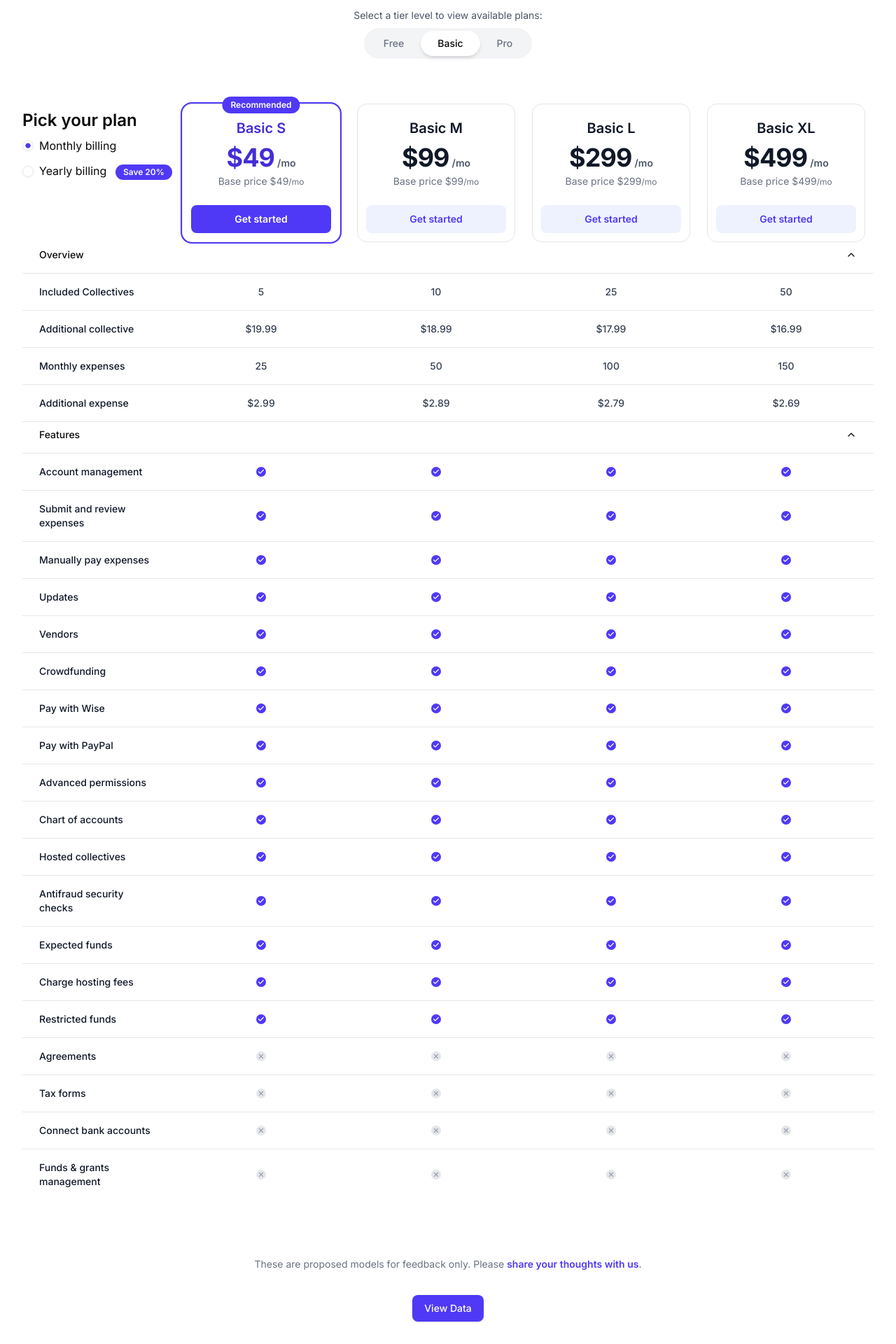
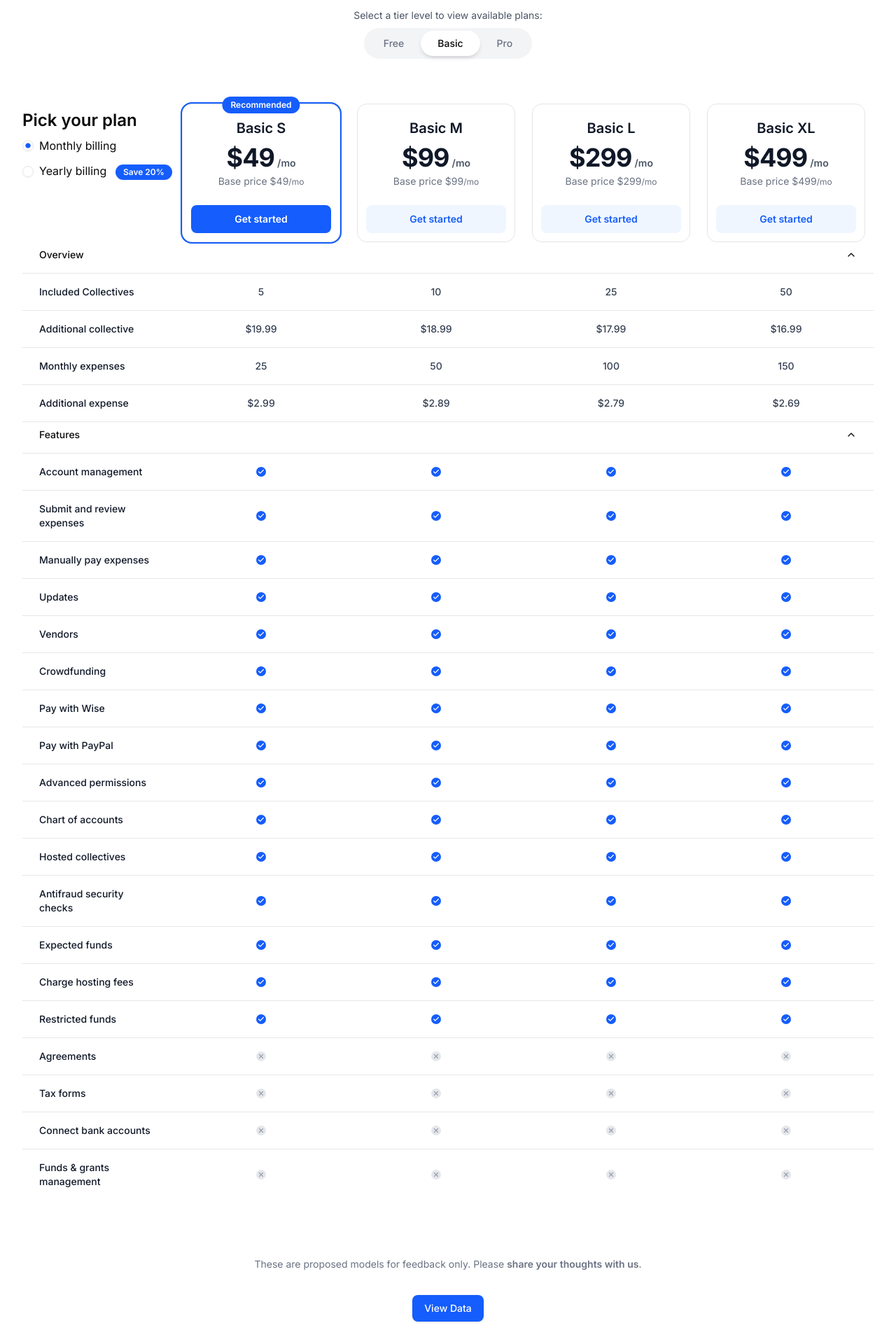
Before and after one commit to opencollective/pricing, a Next.js app: page / in a window 1280 px wide. Shown: the part 620-2540 px from the top of the page at 70% size. Built offline with nearby package versions, Linux system fonts and the light colour scheme.

Commit message:
Adjust colors

```diff
--- a/app/(landing)/[slug]/page.tsx
+++ b/app/(landing)/[slug]/page.tsx
@@ -27,7 +27,7 @@ export default async function CollectivePage({ params }: PageProps) {
       <div className="mx-auto max-w-7xl px-6 lg:px-8">
         {/* Header section */}
         <div className="mx-auto max-w-4xl text-center mb-12">
-          <h1 className="text-base font-semibold leading-7 text-indigo-600">
+          <h1 className="text-base font-semibold leading-7 text-blue-600">
             Collective Details
           </h1>
           <p className="mt-2 text-4xl font-bold text-balance tracking-tight text-gray-900 sm:text-5xl">
--- a/app/(landing)/layout.tsx
+++ b/app/(landing)/layout.tsx
@@ -122,7 +122,7 @@ export default function LandingLayout({
       <div className="py-24 sm:py-32">
         <div className="mx-auto px-6 lg:px-8">
           <div className="mx-auto max-w-4xl text-center">
-            <h1 className="text-base font-semibold leading-7 text-indigo-600">
+            <h1 className="text-base font-semibold leading-7 text-primary">
               Pricing Simulator
             </h1>
             <p className="mt-2 text-4xl font-bold text-balance tracking-tight text-gray-900 sm:text-5xl">
@@ -459,7 +459,7 @@ export default function LandingLayout({
               These are proposed models for feedback only. Please{" "}
               <a
                 href="#"
-                className="font-semibold text-indigo-600 hover:text-indigo-500"
+                className="font-semibold text-primary-600 hover:text-primary/80"
               >
                 share your thoughts with us
               </a>
@@ -469,7 +469,7 @@ export default function LandingLayout({
             <div className="mt-8">
               <Link
                 href="/list"
-                className="inline-flex items-center px-4 py-2 border border-transparent text-sm font-medium rounded-md shadow-sm text-white bg-indigo-600 hover:bg-indigo-700 focus:outline-none focus:ring-2 focus:ring-offset-2 focus:ring-indigo-500"
+                className="inline-flex items-center px-4 py-2 border border-transparent text-sm font-medium rounded-md shadow-sm text-white bg-primary hover:bg-blue-700 focus:outline-none focus:ring-2 focus:ring-offset-2 focus:ring-blue-500"
               >
                 View Data
               </Link>
--- a/app/globals.css
+++ b/app/globals.css
@@ -59,7 +59,7 @@
   --card-foreground: oklch(0.145 0 0);
   --popover: oklch(1 0 0);
   --popover-foreground: oklch(0.145 0 0);
-  --primary: var(--indigo-600);
+  --primary: var(--color-blue-600);
   --primary-foreground: oklch(0.985 0 0);
   --secondary: oklch(0.97 0 0);
   --secondary-foreground: oklch(0.205 0 0);
--- a/components/PricingTierColumn.tsx
+++ b/components/PricingTierColumn.tsx
@@ -72,32 +72,29 @@ export function PricingTierColumn({
   }
 
   // Styles for highlighting the recommended column
-  const headingColor = isPopular ? "text-indigo-700" : "text-gray-900";
 
   return (
     <th className={`px-3 pt-4 min-w-[250px]`}>
       <div
         className={`relative w-full h-full px-3 pt-5 pb-3 border rounded-xl transition-colors ${
           isHovered ? "bg-gray-50" : "bg-white"
-        } ${isPopular ? "ring-2 ring-indigo-600" : ""}`}
+        } ${isPopular ? "ring-2 ring-blue-600" : ""}`}
         onMouseEnter={() => onHover(tier.title)}
         onMouseLeave={() => onHover(null)}
       >
         {isPopular && (
           <div className="absolute z-20 top-0 left-1/2 -translate-y-1/2 -translate-x-1/2 transform">
-            <span className="inline-flex items-center rounded-full bg-indigo-600 px-3 py-1 text-xs font-semibold text-white">
+            <span className="inline-flex items-center rounded-full bg-blue-600 px-3 py-1 text-xs font-semibold text-white">
               Recommended
             </span>
           </div>
         )}
         <div className={`text-center ${isPopular ? "relative z-10" : ""}`}>
-          <h3 className={`text-xl font-semibold ${headingColor}`}>
+          <h3 className={`text-xl font-semibold text-gray-900`}>
             {tier.title}
           </h3>
           <div className="mt-2 flex items-baseline justify-center gap-x-1">
-            <span
-              className={`text-4xl font-bold tracking-tight ${headingColor}`}
-            >
+            <span className={`text-4xl font-bold tracking-tight text-gray-900`}>
               {formatPrice(totalPrice, 0)}
             </span>
             <span className="text-sm font-semibold text-gray-600">
@@ -117,8 +114,8 @@ export function PricingTierColumn({
               href="#"
               className={`block rounded-md py-2.5 px-3.5 text-center text-sm font-semibold focus-visible:outline focus-visible:outline-2 focus-visible:outline-offset-2 ${
                 isPopular
-                  ? "bg-indigo-600 text-white hover:bg-indigo-500 focus-visible:outline-indigo-600"
-                  : "bg-indigo-50 text-indigo-600 hover:bg-indigo-100"
+                  ? "bg-blue-600 text-white hover:bg-blue-500 focus-visible:outline-blue-600"
+                  : "bg-blue-50 text-blue-600 hover:bg-blue-100"
               }`}
             >
               Get started
```
